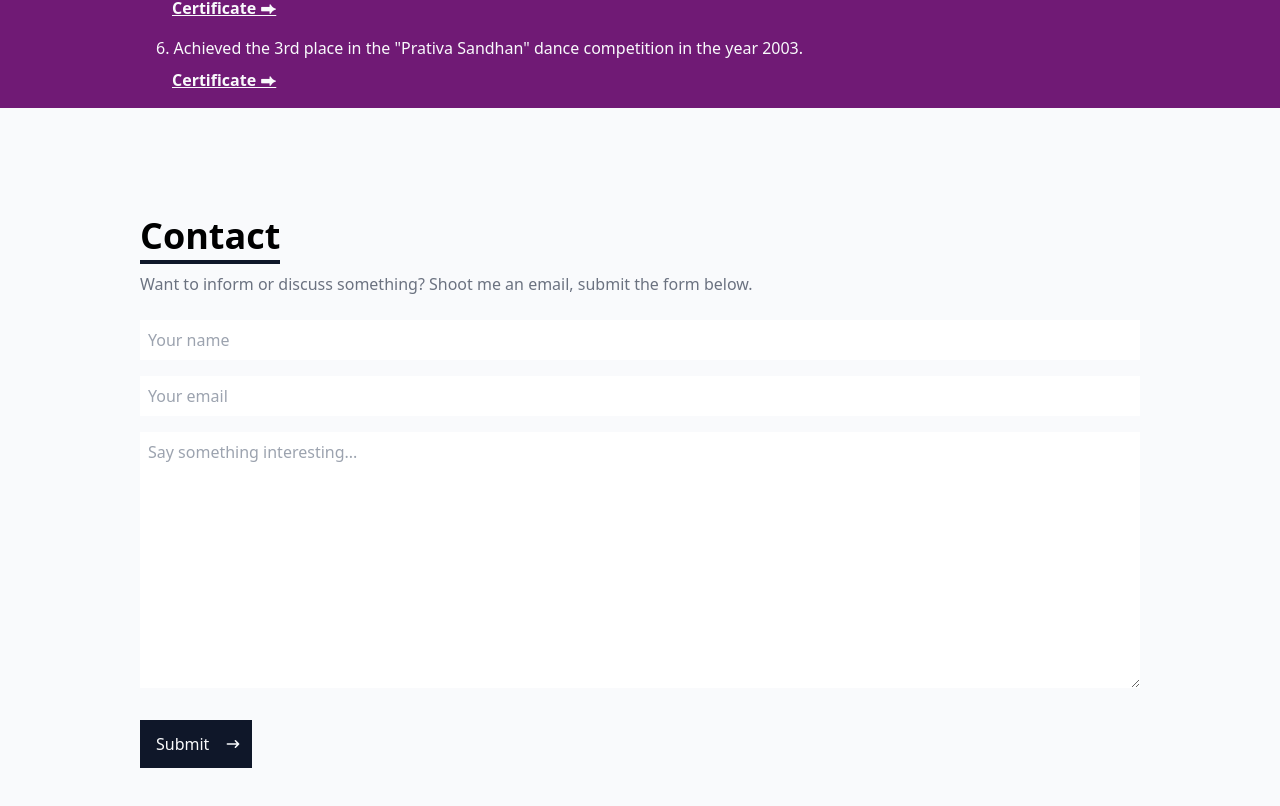
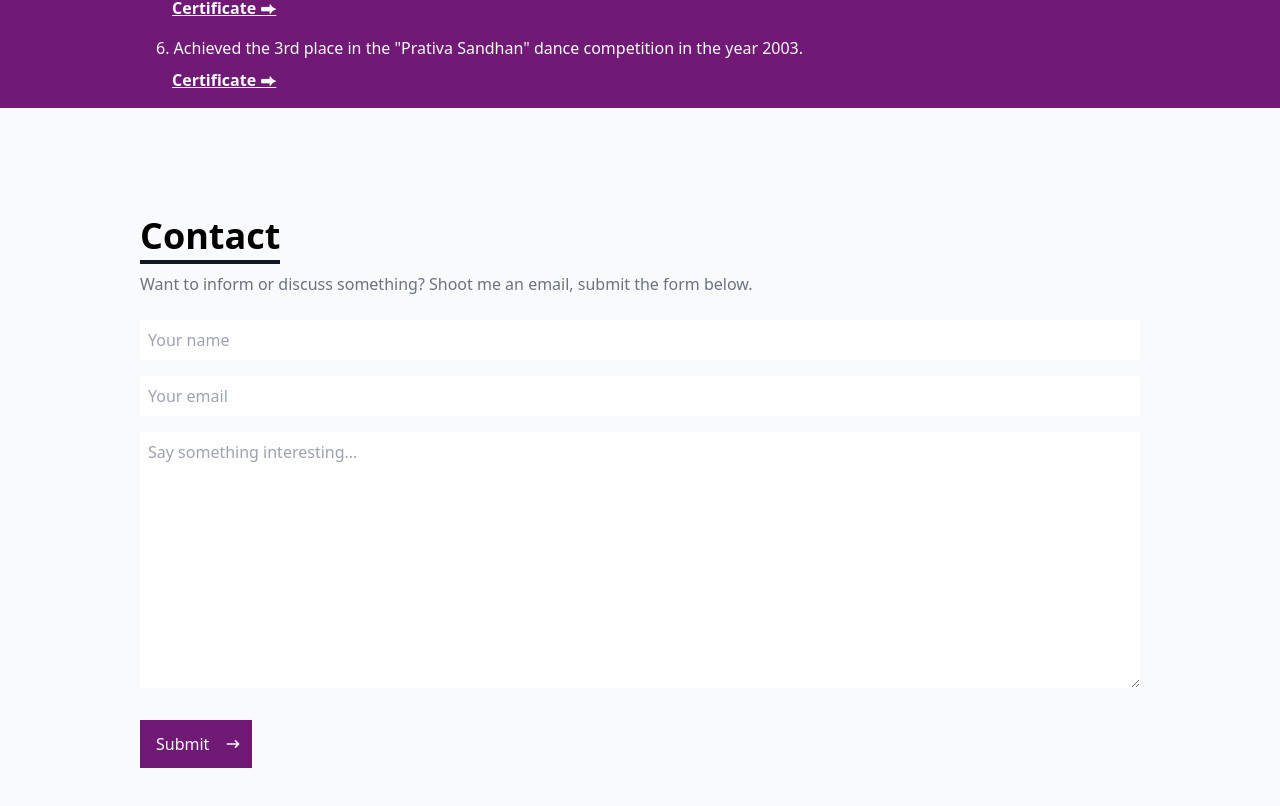
Before and after one commit to MethilaRaya/profile, a React (Create React App) app: page / in a window 1280 px wide. Shown: the part 6480-7286 px from the top of the page. Built offline with nearby package versions, Linux system fonts and the light colour scheme; the HTML template or start-up script is replaced by a standard one.

Commit message:
contact and cv updated

```diff
--- a/src/components/Contact.jsx
+++ b/src/components/Contact.jsx
@@ -63,7 +63,7 @@ const Contact = () => {
         <input className='p-2 bg-bg-slate-200' type="text" placeholder='Your name' name='user_name' />
         <input className='my-4 p-2 bg-bg-slate-200' type="email" placeholder='Your email' name='user_email' />
         <textarea className='p-2 bg-bg-slate-200' name="message" id="" rows="10" placeholder='Say something interesting...'></textarea>
-        <button className='bg-[#0f1729] text-[#f9fafc] px-4 py-3 my-8 flex items-center w-28 hover:bg-[#fff] duration-200 hover:text-[#0F1729]'>Submit
+        <button className='bg-header-bg-fuchsia-900 text-[#f9fafc] px-4 py-3 my-8 flex items-center w-28 hover:bg-text-fuchsia-300 duration-200 hover:text-[#0F1729]'>Submit
           <span>
             <HiArrowNarrowRight className='group-hover:translate-x-2 duration-200 ml-4' />
           </span>
--- a/src/components/Header.jsx
+++ b/src/components/Header.jsx
@@ -145,7 +145,7 @@ const Header = () => {
                         <a className='flex justify-between items-center w-full text-[#fff]' href="https://scholar.google.com/citations?user=FL3e_ZQAAAAJ&hl=en" rel="noreferrer" target="_blank">Google Scholar <SiGooglescholar size={30} /> </a>
                     </li>
                     <li className='w-[160px] h-[60px] bg-theme-fuchsia-900 flex justify-between items-center ml-[-100px] hover:ml-[-10px] duration-200'>
-                        <a className='flex justify-between items-center w-full text-[#fff]' href="https://drive.google.com/file/d/1rqsnO7c-NeL8TbxtTS-V8lg5SswtmQDR/view?usp=sharing" rel="noreferrer" target="_blank">CV <TbFileCv size={30} /> </a>
+                        <a className='flex justify-between items-center w-full text-[#fff]' href="https://drive.google.com/file/d/1qS78Cps9ACEtKHb2BAHMs_a1A9UqDnBx/view?usp=sharing" rel="noreferrer" target="_blank">CV <TbFileCv size={30} /> </a>
                     </li>
 
 
```
